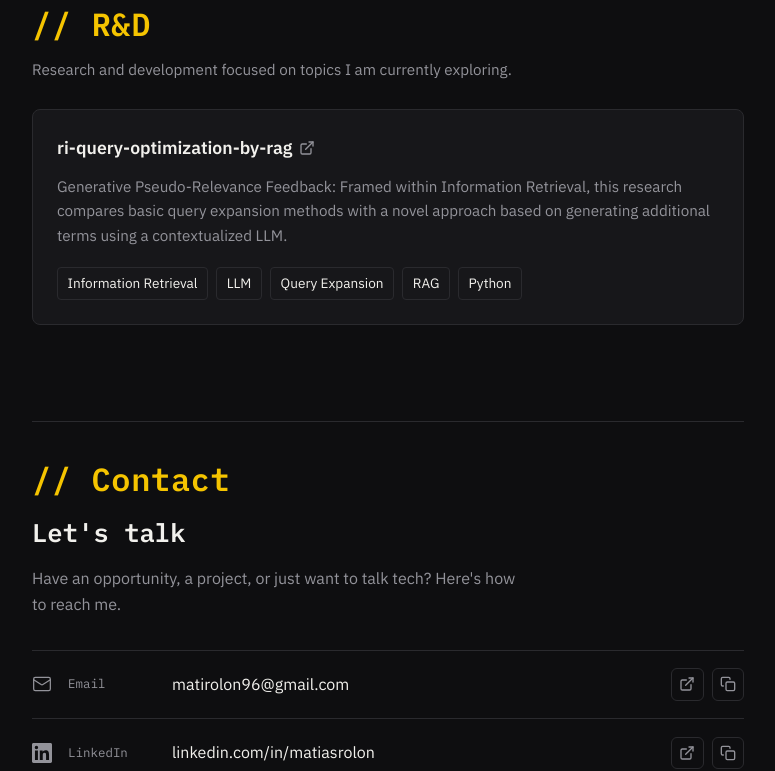
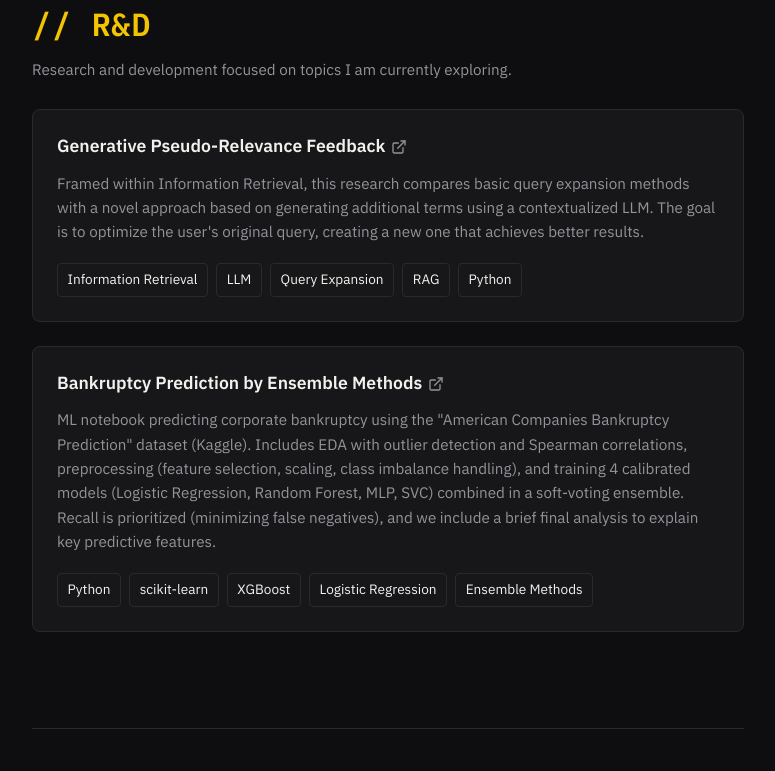
Before and after one commit to matiasrolon/my-portfolio, a React (Vite) app: page / in a window 1280 px wide. Shown: the part 2680-3451 px from the top of the page, without its empty margins (252-1027 px from the left). Built offline with nearby package versions, Linux system fonts and the light colour scheme.

Commit message:
Add bankrupcty project to R&D section

```diff
--- a/src/content.js
+++ b/src/content.js
@@ -37,7 +37,7 @@ export const content = {
         { title: "Bases de datos", icon: "database", items: ["MySQL", "PostgreSQL", "MongoDB"] },
         { title: "Herramientas", icon: "tools", items: ["Git / GitHub", "Docker", "Claude Code"] },
         { title: "Otros", icon: "sparkles", items: ["GraphQL", "Machine Learning", "scikit-learn", "NLP", "pandas"] },
-        { title: "Idiomas", icon: "globe", items: ["Inglés (B1)"] },
+        { title: "Idiomas", icon: "globe", items: ["Inglés (Intermedio - B1)"] },
       ],
     },
     experience: {
@@ -106,11 +106,18 @@ export const content = {
       subtitle: "Investigación y desarrollo enfocado en las áreas que más me interesan actualmente.",
       items: [
         {
-          name: "ri-query-optimization-by-rag",
+          name: "Retroalimentación por pseudo-relevancia generativa",
           url: "https://github.com/matiasrolon/ri-query-optimization-by-rag",
           description:
-            "Retroalimentación por pseudo-relevancia generativa: Enmarcada dentro del área de Recuperación de Información, se propone realizar una comparación entre los métodos básicos de expansión de consultas y uno nuevo basado en la generación de términos adicionales a través del uso de un LLM contextualizado.",
+            "Enmarcada dentro del área de Recuperación de Información, se propone realizar una comparación entre los métodos básicos de expansión de consultas y uno nuevo basado en la generación de términos adicionales a través del uso de un LLM contextualizado. El objetivo es optimizar la consulta original del usuario, formando una nueva que obtenga mejores resultados",
           tags: ["Information Retrieval", "LLM", "Query Expansion", "RAG", "Python"],
+        },
+        {
+          name: "Predicción de bancarrota mediante métodos de ensamble",
+          url: "https://github.com/matiasrolon/bankruptcy-prediction-ensemble",
+          description:
+            "Notebook de ML que predice bancarrota de empresas usando el dataset \"American Companies Bankruptcy Prediction\" (Kaggle). Incluye EDA con detección de outliers y correlaciones (Spearman), preprocesamiento (eliminación de variables redundantes, escalado, manejo de desbalanceo de clases), y entrenamiento de 4 modelos calibrados (Logistic Regression, Random Forest, MLP, SVC) combinados en un ensamble soft-voting. Se prioriza el recall (minimizar falsos negativos), y se incluye un breve análisis final incluyendo qué variables del dataset afectan más la predicción.",
+          tags: ["Python", "scikit-learn", "XGBoost", "Logistic Regression", "Ensemble Methods"],
         },
       ],
     },
@@ -166,7 +173,7 @@ export const content = {
         { title: "Databases", icon: "database", items: ["MySQL", "PostgreSQL", "MongoDB"] },
         { title: "Tools", icon: "tools", items: ["Git / GitHub", "Docker", "Claude Code"] },
         { title: "Others", icon: "sparkles", items: ["GraphQL", "Machine Learning", "scikit-learn", "NLP", "pandas"] },
-        { title: "Languages", icon: "globe", items: ["English (B1)"] },
+        { title: "Languages", icon: "globe", items: ["English (Intermediate - B1)"] },
       ],
     },
     experience: {
@@ -235,11 +242,18 @@ export const content = {
       subtitle: "Research and development focused on topics I am currently exploring.",
       items: [
         {
-          name: "ri-query-optimization-by-rag",
+          name: "Generative Pseudo-Relevance Feedback",
           url: "https://github.com/matiasrolon/ri-query-optimization-by-rag",
           description:
-            "Generative Pseudo-Relevance Feedback: Framed within Information Retrieval, this research compares basic query expansion methods with a novel approach based on generating additional terms using a contextualized LLM.",
+            "Framed within Information Retrieval, this research compares basic query expansion methods with a novel approach based on generating additional terms using a contextualized LLM. The goal is to optimize the user's original query, creating a new one that achieves better results.",
           tags: ["Information Retrieval", "LLM", "Query Expansion", "RAG", "Python"],
+        },
+        {
+          name: "Bankruptcy Prediction by Ensemble Methods",
+          url: "https://github.com/matiasrolon/bankruptcy-prediction-ensemble",
+          description:
+            "ML notebook predicting corporate bankruptcy using the \"American Companies Bankruptcy Prediction\" dataset (Kaggle). Includes EDA with outlier detection and Spearman correlations, preprocessing (feature selection, scaling, class imbalance handling), and training 4 calibrated models (Logistic Regression, Random Forest, MLP, SVC) combined in a soft-voting ensemble.  Recall is prioritized (minimizing false negatives), and we include a brief final analysis to explain key predictive features.",
+          tags: ["Python", "scikit-learn", "XGBoost", "Logistic Regression", "Ensemble Methods"],
         },
       ],
     },
--- a/src/index.css
+++ b/src/index.css
@@ -81,7 +81,6 @@ a {
   color: var(--ink-muted);
   font-size: 0.95rem;
   margin: 0 0 1.75rem;
-  max-width: 60ch;
   line-height: 1.5;
 }
 
@@ -783,12 +782,10 @@ a {
   margin: 0;
   font-size: 1.1rem;
   font-weight: 600;
+  line-height: 1.4;
 }
 
 .project-card__title a {
-  display: inline-flex;
-  align-items: center;
-  gap: 0.4rem;
   text-decoration: none;
   color: var(--ink);
   transition: color 0.15s ease;
@@ -799,6 +796,9 @@ a {
 }
 
 .project-card__icon {
+  display: inline-block;
+  vertical-align: middle;
+  margin-left: 0.35rem;
   color: var(--ink-muted);
   transition: color 0.15s ease, transform 0.15s ease;
 }
```
